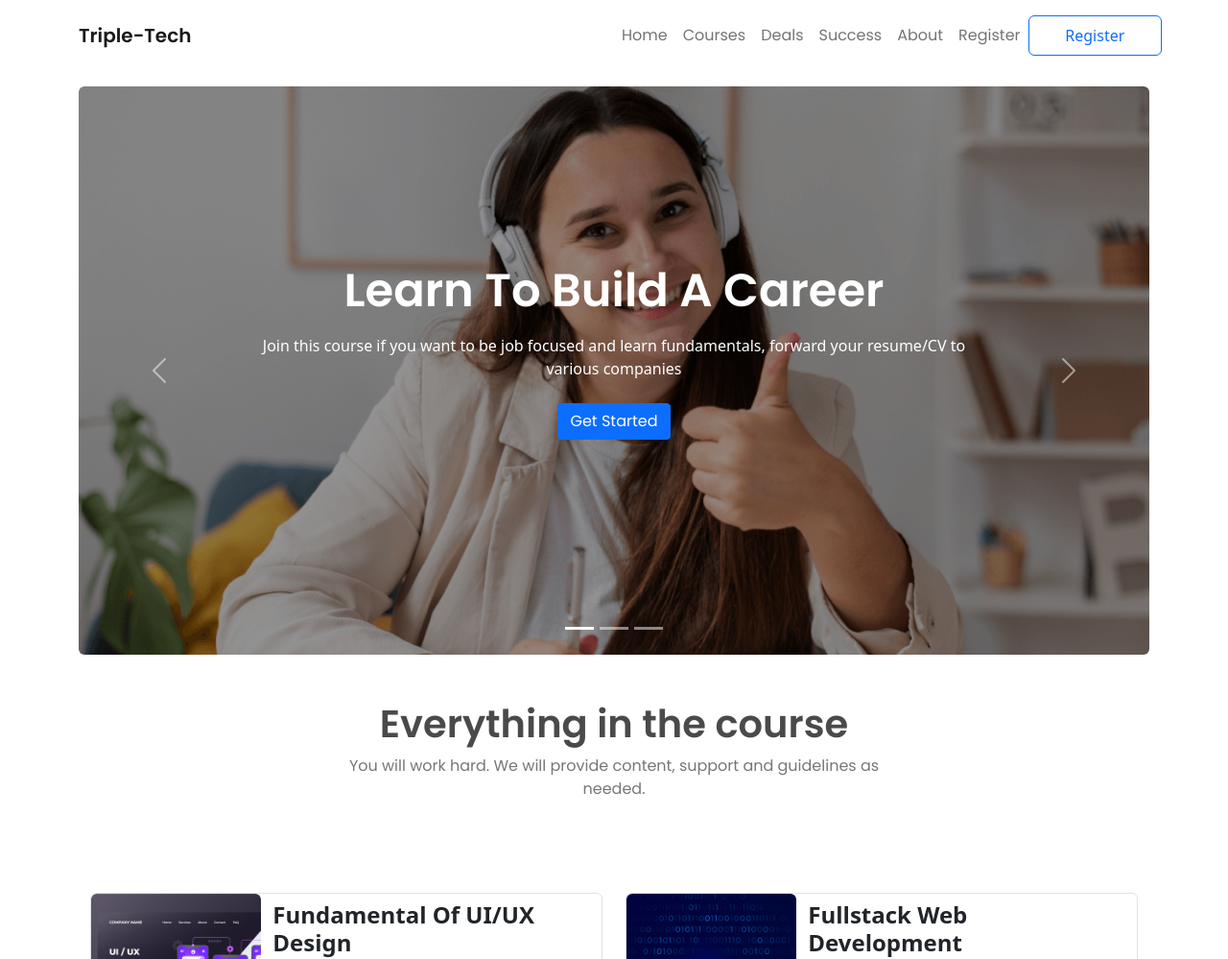
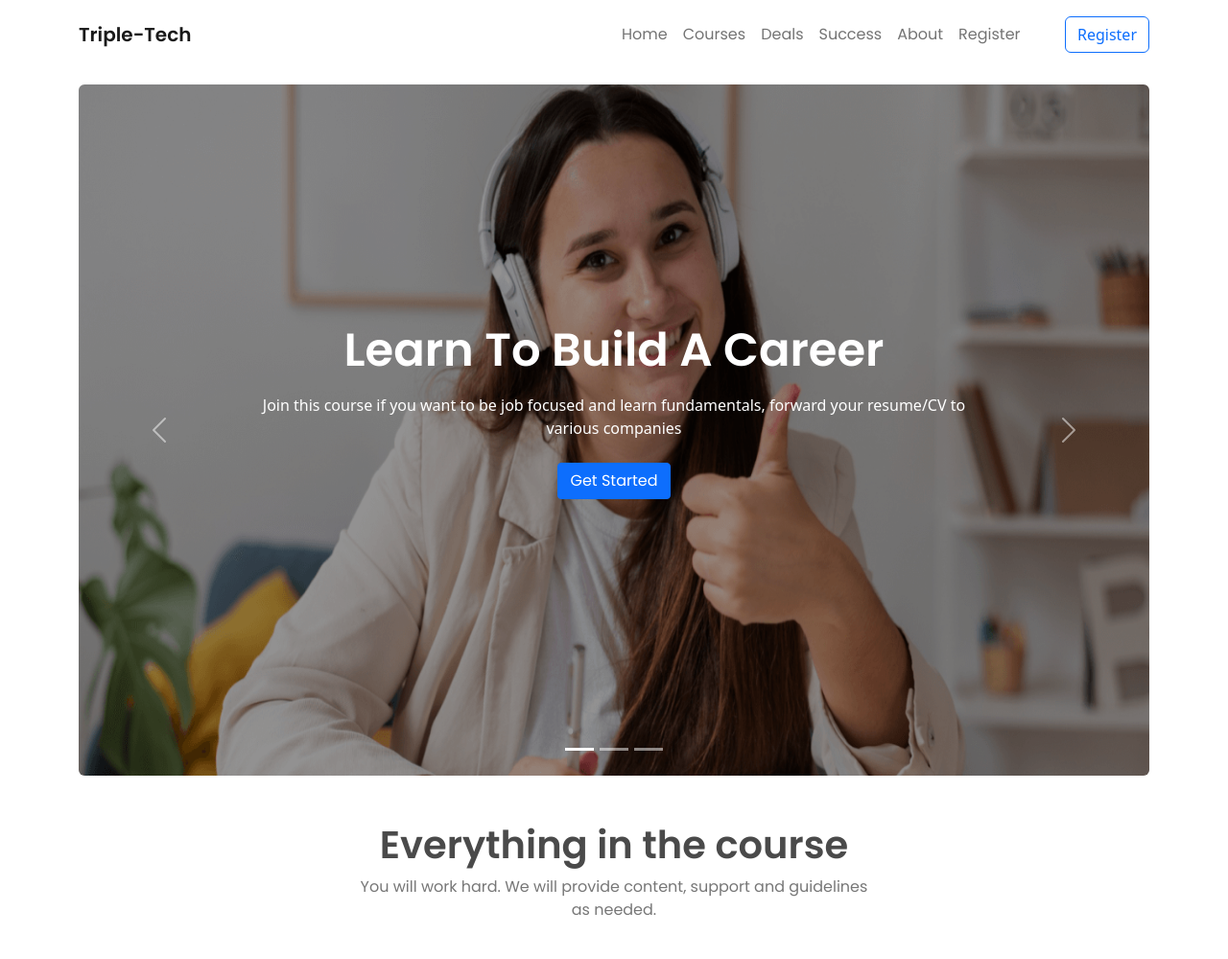
Before and after one commit to TFMahabub/triple-tech-asinement-3, a plain HTML site: page index.html in a window 1280 px wide. Shown: the top 999 px of the page at 96% size. Drawn offline with nearby package versions, Linux system fonts and the light colour scheme.

Commit message:
30th commit

```diff
--- a/index.html
+++ b/index.html
@@ -51,7 +51,7 @@
               <a class="nav-link" href="#">Register</a>
             </li>
           </ul>
-          <button type="button" class="btn btn-outline-primary py-2 col-lg-3">Register</button>
+          <button type="button" class="btn btn-outline-primary">Register</button>
         </div>
       </div>
     </nav>
@@ -76,7 +76,7 @@
                       <h5 class=" display-5 font-600 text-capitalize">
                         Learn to Build a Career
                       </h5>
-                      <p class="mt-2">Join this course if you want to be job focused and learn fundamentals, forward your resume/CV to various companies</p>
+                      <p class="mt-2 ">Join this course if you want to be job focused and learn fundamentals, forward your resume/CV to various companies</p>
                       <div class="mt-2">
                         <button class="btn btn-primary display-7 font-400 rounded-1">Get Started</button>
                       </div>
@@ -128,15 +128,16 @@
                    main-section
 ======================================================== -->
 
-<!-- ---------------------courses-------------------- -->
-<div class="container col-12 col-md-12 col-lg-6 mx-auto my-5">
-  <h1 class="display-6 font-600 text-center color-2">Everything in the course</h1>
-  <p class="font-400 text-center color-1">You will work hard. We will provide content, support and guidelines as needed.</p>
-</div>
 
-<!-- -----------------------card-box------------------------ -->
+<!-- ======================card-box======================== -->
 <!-- ---left-side--- -->
 <section class="container">
+
+  <div class="container col-12 col-md-12 col-lg-6 mx-auto my-5">
+    <h1 class="display-6 font-600 text-center color-2">Everything in the course</h1>
+    <p class="font-400 text-center color-1">You will work hard. We will provide content, support and guidelines as needed.</p>
+  </div>
+
   <div class="row flex-row g-5 mx-0 py-5">
     <div class="col-12 col-md-12 col-lg-6">
         <div class="row border rounded">
--- a/style.css
+++ b/style.css
@@ -24,3 +24,6 @@
 .company-logo-width{
   max-width: 110px;
 }
+.carousel-item img{
+  height: 90vh;
+}
```
